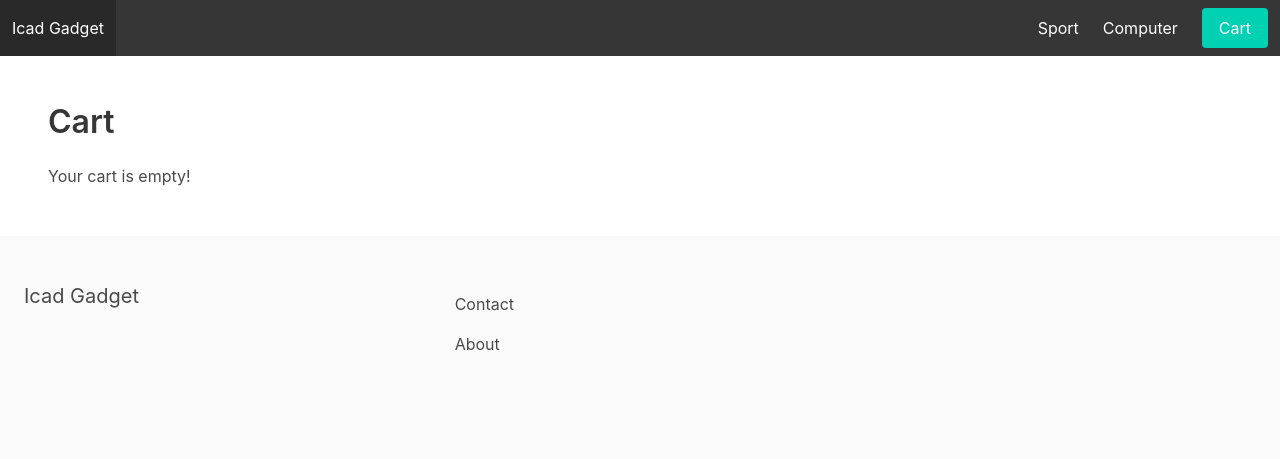
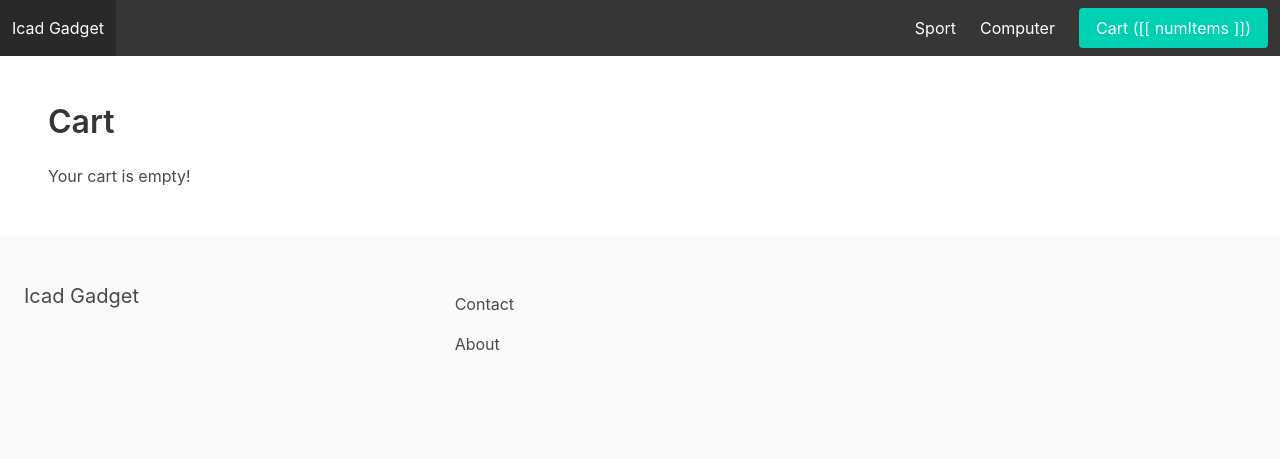
Before and after one commit to BeatrixBlaine/Project-Ecommerce, a Django app: page /cart/ in a window 1280 px wide. Shown: the top 459 px of the page. Run offline with Django 5.2, Linux system fonts and the light colour scheme; data comes from the database, SQL or seed files in the repository; both versions use the stored data as it was after the commit; some libraries are stand-ins or nearby versions.

Commit message:
Part 5 done

```diff
--- a/website_ecommerce/apps/cart/cart.py
+++ b/website_ecommerce/apps/cart/cart.py
@@ -69,3 +69,6 @@
     def save(self):
         self.session[settings.CART_SESSION_ID] = self.cart
         self.session.modified = True
+
+    def get_total_length(self):
+        return sum(int(item['quantity']) for item in self.cart.values())
--- a/website_ecommerce/apps/cart/templates/cart.html
+++ b/website_ecommerce/apps/cart/templates/cart.html
@@ -37,14 +37,11 @@
     var productapp = new Vue({
         el: '#cartapp',
         delimiters: ['[[', ']]'],
-        data () {
+        store: store,
+        data() {
             return {
                 products: [{{ productsstring|safe }}]
             }
-        },
-        mounted() {
-            console.log('Mounted');
-            console.log(this.products)
         },
         methods: {
             incrementQuantity(product_id, quantity) {
@@ -55,6 +52,8 @@
                     'update': true,
                     'quantity': parseInt(quantity) + 1
                 };
+
+                store.commit('increment', 1);
 
                 fetch('/api/add_to_cart/', {
                     method: 'POST',
@@ -67,6 +66,15 @@
                 })
                 .then((response) => {
                     console.log(response)
+
+                    for (var i = 0; i < this.products.length; i++) {
+                        var product = this.products[i];
+
+                        if (product.id === product_id) {
+                            this.products[i].quantity = parseInt(this.products[i].quantity) + 1;
+                            this.products[i].total_price = parseInt(this.products[i].quantity) * parseFloat(this.products[i].price);
+                        }
+                    }
                 })
                 .catch(function (error) {
                     console.log('Error 2');
@@ -92,7 +100,7 @@
                 .then((response) => {
                     console.log(response)
 
-                    this.products = this.products.filter(product => product_id !== product_id)
+                    this.products = this.products.filter(product => product.id !== product_id)
                 })
                 .catch(function (error) {
                     console.log('Error 2');
--- a/website_ecommerce/apps/core/templates/base.html
+++ b/website_ecommerce/apps/core/templates/base.html
@@ -25,8 +25,8 @@
                         <a href="{% url 'category_detail' category.slug %}" class="navbar-item">{{ category.title }}</a>
                     {% endfor %}
 
-                    <div class="navbar-item">
-                        <a href="{% url 'cart' %}" class="button is-primary">Cart</a>
+                    <div class="navbar-item" id="navbarapp">
+                        <a href="{% url 'cart' %}" class="button is-primary">Cart ([[ numItems ]])</a>
                     </div>
                 </div>
             </div>
@@ -51,6 +51,31 @@
         </footer>
 
         <script src="https://cdn.jsdelivr.net/npm/vue/dist/vue.js"></script>
+        <script src="https://unpkg.com/vuex@4.1.0/dist/vuex.global.js"></script>
+        <script>
+            var store = new Vuex.Store({
+                state: {
+                    numItems: {{ cart.get_total_length|default:0 }}
+                },
+                mutations: {
+                    increment(state, quantity) {
+                        state.numItems += quantity;
+                    }
+                }
+            });
+
+            var navbarapp = new Vue({
+                el: '#navbarapp',
+                delimiters: ['[[', ']]'],
+                store: store,
+                computed: {
+                    numItems: function() {
+                        return store.state.numItems;
+                    }
+                }
+            });
+        </script>
+
         {% block scripts %}
         {% endblock %}
 
--- a/website_ecommerce/apps/store/templates/product_detail.html
+++ b/website_ecommerce/apps/store/templates/product_detail.html
@@ -20,6 +20,7 @@
     var productapp = new Vue({
         el: '#productapp',
         delimeters: ['[[', ']]'],
+        store: store,
         data () {
             return {
 
@@ -49,6 +50,8 @@
                 })
                 .then((response) => {
                     console.log(response)
+
+                    store.commit('increment', 1);
                 })
                 .catch(function (error) {
                     console.log('Error 2');
```
Also changed, not shown: website_ecommerce/db.sqlite3.
